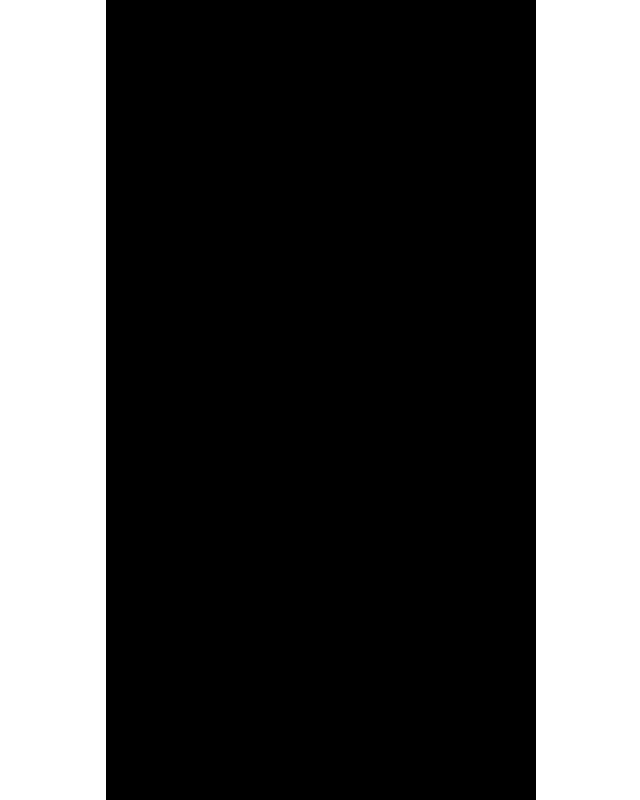
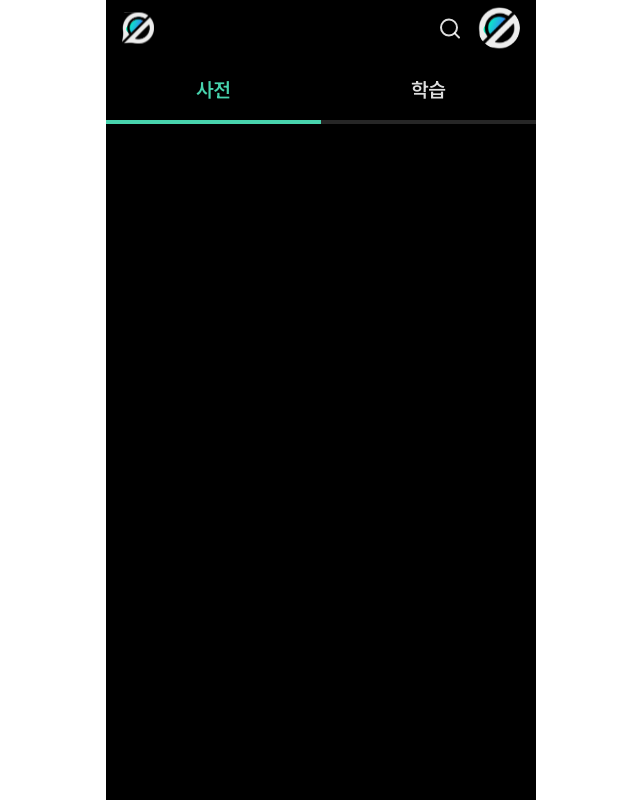
Before and after one commit to dnd-side-project/dnd-11th-10-frontend, a Next.js app: page /home/dictionary in a window 1280 px wide. Before the commit this address had no page. Shown: the whole page, without its empty margins (319-959 px from the left). Built offline with nearby package versions, Linux system fonts and the light colour scheme.

Commit message:
feat: 메인 페이지 Tab 구현

```diff
--- /dev/null
+++ b/src/app/components/domain/home/Tabs/index.tsx
@@ -0,0 +1,31 @@
+'use client'
+import Link from 'next/link'
+import { usePathname } from 'next/navigation'
+
+const tabList = [
+  {
+    label: '사전',
+    path: '/home/dictionary',
+  },
+  {
+    label: '학습',
+    path: '/home/learning',
+  },
+]
+
+export default function Tabs() {
+  const curPath = usePathname()
+  return (
+    <nav className="relative w-full flex justify-between pt-5">
+      {tabList.map(({ label, path }, idx) => (
+        <Link
+          key={idx}
+          className={`w-1/2 text-center font-semibold text-xl border-b-4 pb-4 ${curPath === path ? 'text-[#47D3AD] border-b-[#47D3AD]' : 'text-white text-opacity-[0.87] border-b-[#fff] border-opacity-[0.15]'}`}
+          href={`${path}`}
+        >
+          {label}
+        </Link>
+      ))}
+    </nav>
+  )
+}
--- /dev/null
+++ b/src/app/home/dictionary/page.tsx
@@ -0,0 +1,3 @@
+export default function DictionaryTab() {
+  return <>DictionaryTab</>
+}
--- /dev/null
+++ b/src/app/home/learning/page.tsx
@@ -0,0 +1,3 @@
+export default function LearningTab() {
+  return <div>LearningTab</div>
+}
```
